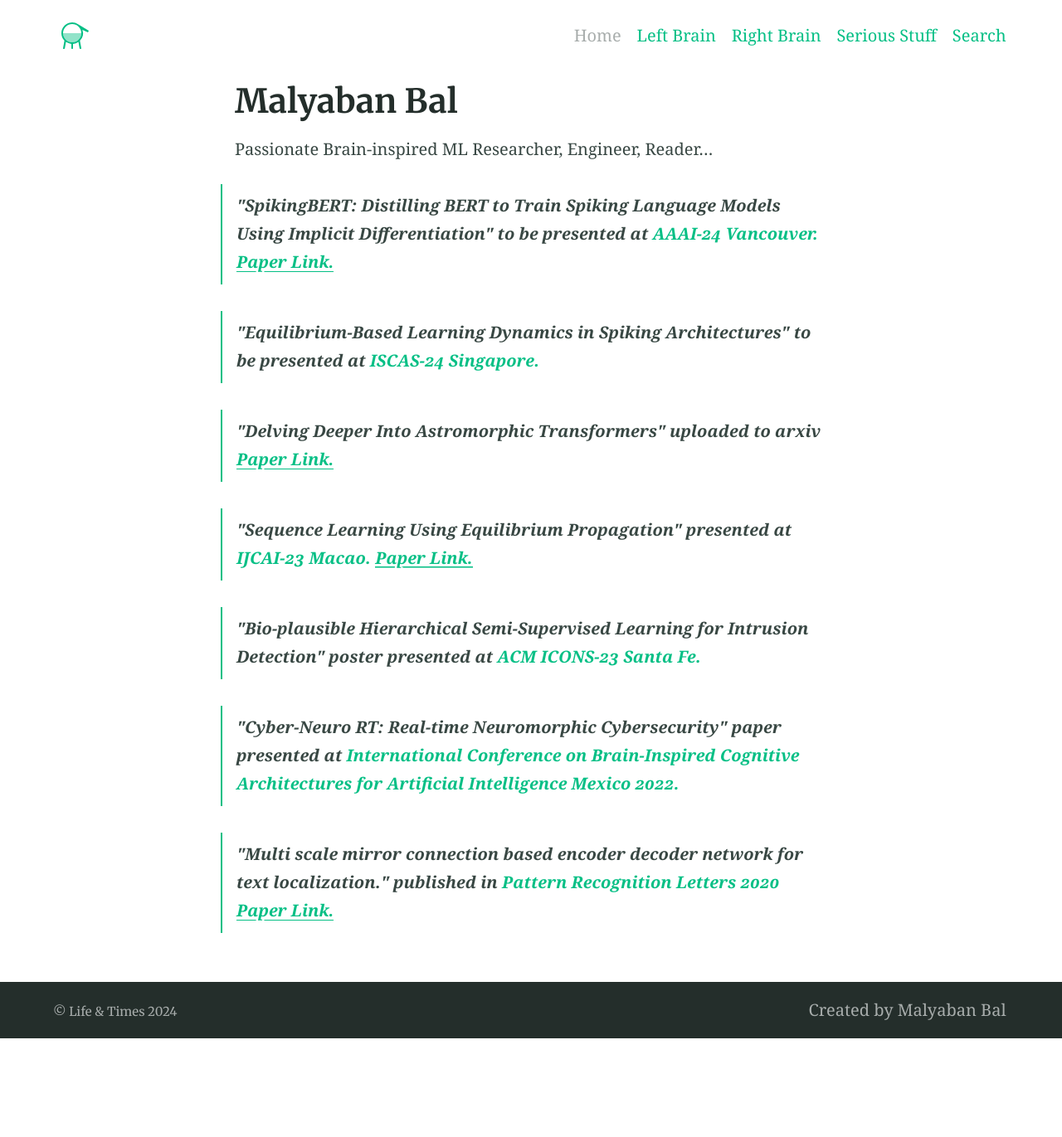
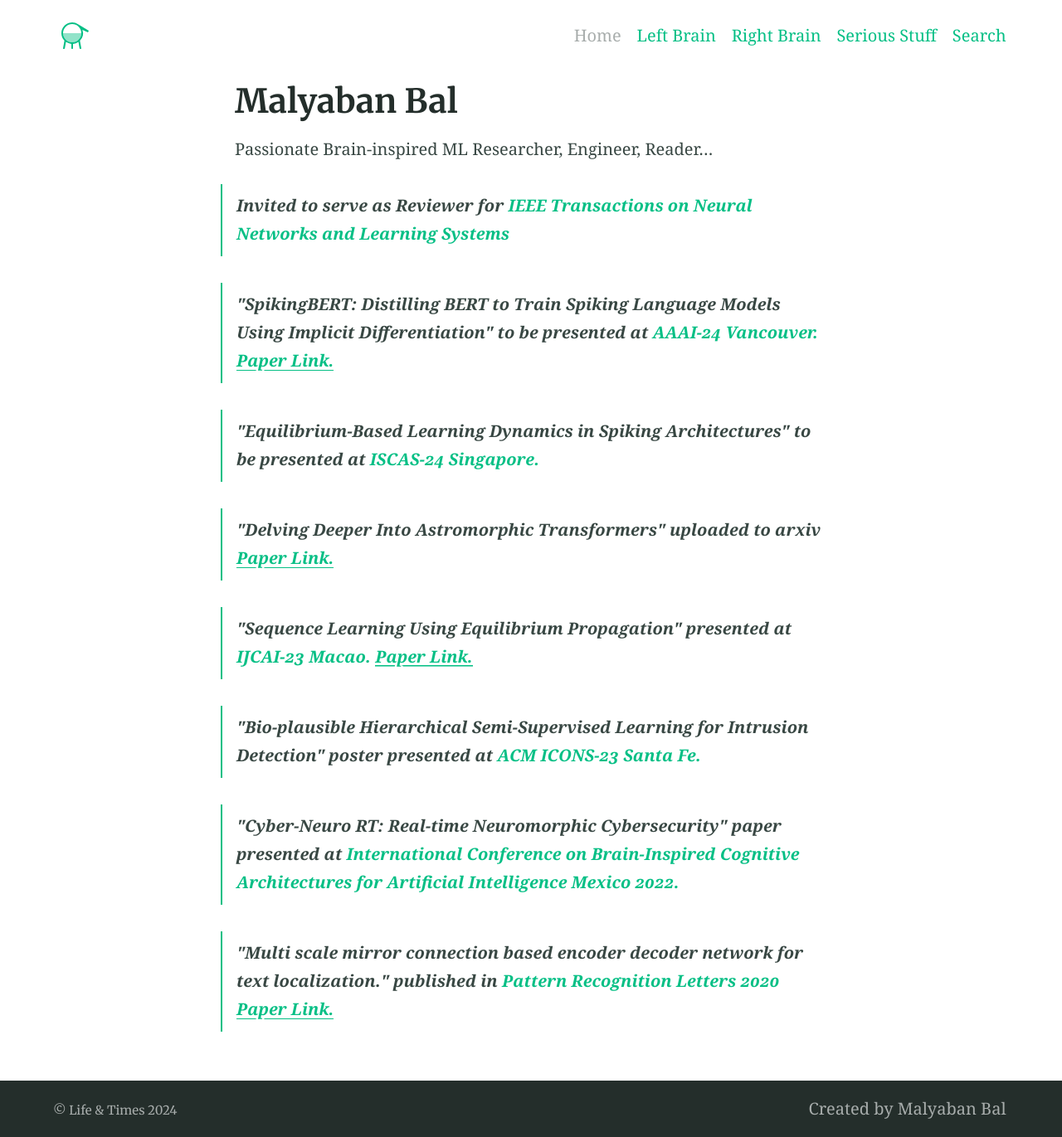
Before and after one commit to dovahkiin1995/dovahkiin1995.github.io, a Jekyll site: the page built from index.md, in a window 1280 px wide. Shown: the whole page at 83% size. Built offline with Jekyll 4.4.1, drawn with Linux system fonts in a browser that asks for light colours; before the commit the page ends 1252 px from its top, so only the background shows below that.

Commit message:
Update index.md

```diff
--- a/index.md
+++ b/index.md
@@ -5,6 +5,7 @@ feature_text:
 Passionate Brain-inspired ML Researcher, Engineer, Reader...
 
 <blockquote>
+  <p><span>Invited to serve as Reviewer for </span><span style="color:#05bf85;"> IEEE Transactions on Neural Networks and Learning Systems </span></p>
   <p><span>"SpikingBERT: Distilling BERT to Train Spiking Language Models Using Implicit Differentiation" to be presented at</span><span style="color:#05bf85;"> AAAI-24 Vancouver.</span> <a href="https://arxiv.org/pdf/2308.10873.pdf">Paper Link.</a></p>
     <p><span>"Equilibrium-Based Learning Dynamics in Spiking Architectures" to be presented at</span><span style="color:#05bf85;"> ISCAS-24 Singapore.</span></p>
     <p><span>"Delving Deeper Into Astromorphic Transformers" uploaded to arxiv</span> <a href="https://arxiv.org/pdf/2312.10925.pdf">Paper Link.</a></p>
```
